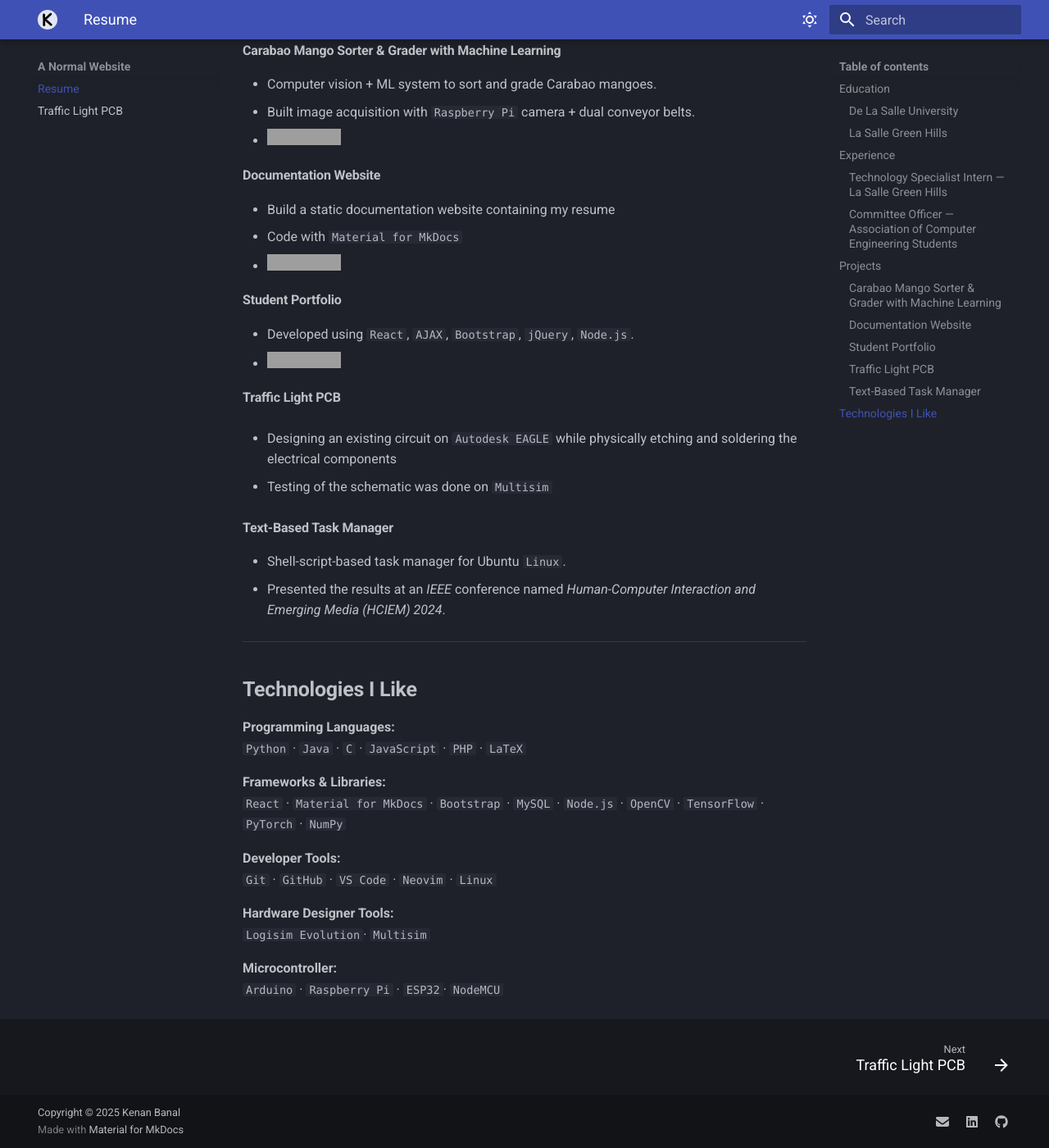
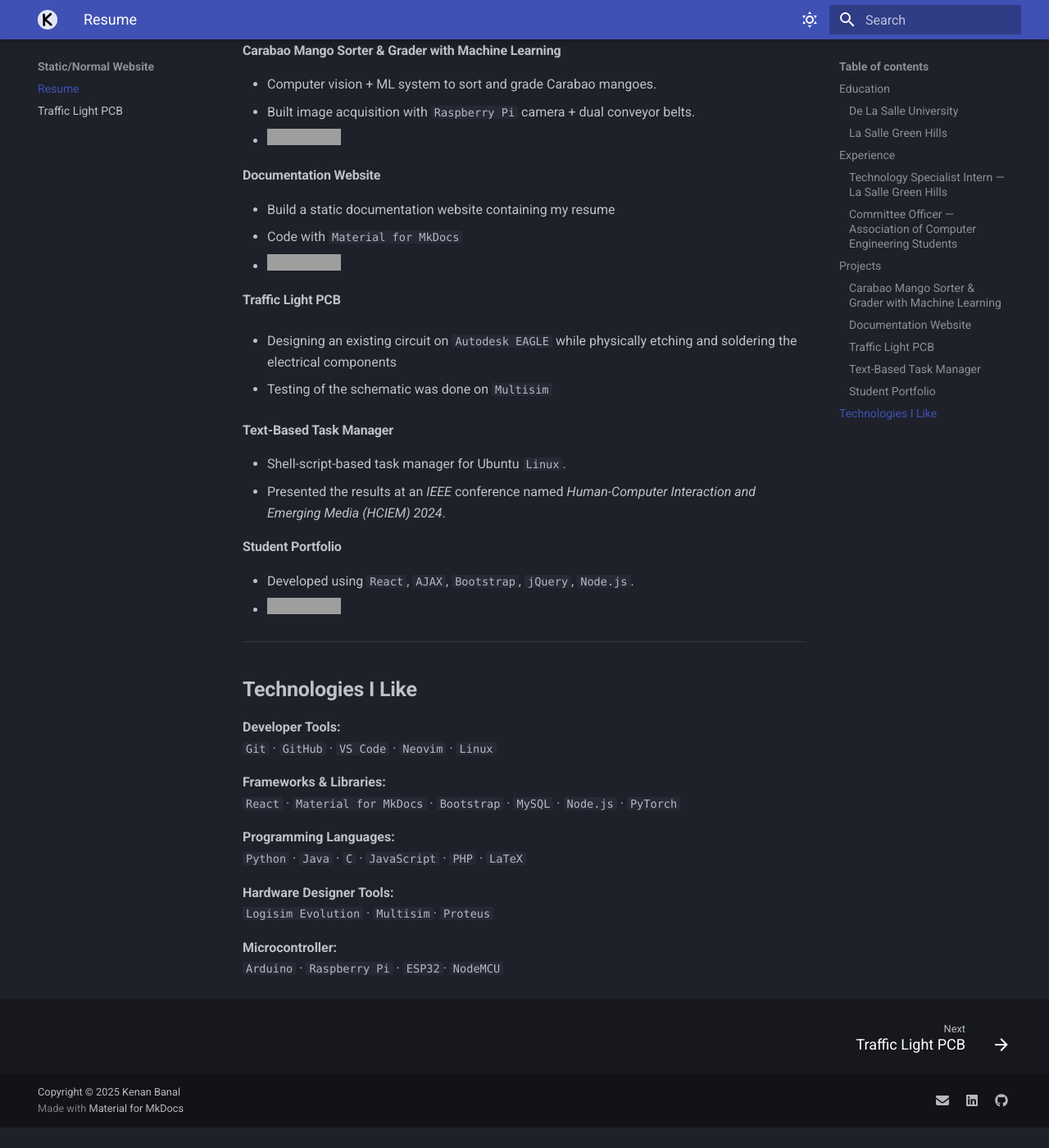
Before and after one commit to kenaniscoding/kenaniscoding.github.io, an MkDocs documentation site: the page built from docs/index.md, in a window 1280 px wide and 1400 px high, scrolled down 1322 px. Shown: the whole window at 82% size. Built offline with MkDocs 1.6.1 and Material for MkDocs 9.7.7, drawn with Linux system fonts in a browser that asks for light colours; some web fonts are replaced; after the commit the page ends 2697 px from its top, so only the background shows below that; grey boxes are pictures that could not be loaded.

Commit message:
rearranged the main page

```diff
--- a/docs/index.md
+++ b/docs/index.md
@@ -47,10 +47,6 @@
 - Code with `Material for MkDocs`
 - [![GitHub](https://img.shields.io/badge/GitHub-181717?style=flat&logo=github&logoColor=white)](https://github.com/kenaniscoding/mkdocs-resume)
 
-#### **Student Portfolio**
-- Developed using `React`, `AJAX`, `Bootstrap`, `jQuery`, `Node.js`.
-- [![GitHub](https://img.shields.io/badge/GitHub-181717?style=flat&logo=github&logoColor=white)](https://github.com/kenaniscoding/LBYCPG3_FinalProject)
-
 #### Traffic Light PCB
 - Designing an existing circuit on `Autodesk EAGLE` while physically etching and soldering the electrical components
 
@@ -60,21 +56,25 @@
 - Shell-script-based task manager for Ubuntu `Linux`.
 - Presented the results at an _IEEE_ conference named _Human-Computer Interaction and Emerging Media (HCIEM) 2024_.
 
+#### **Student Portfolio**
+- Developed using `React`, `AJAX`, `Bootstrap`, `jQuery`, `Node.js`.
+- [![GitHub](https://img.shields.io/badge/GitHub-181717?style=flat&logo=github&logoColor=white)](https://github.com/kenaniscoding/LBYCPG3_FinalProject)
+
 ---
 
 ## **Technologies I Like**
 
+**Developer Tools:**
+`Git` · `GitHub` · `VS Code` · `Neovim` · `Linux`
+
+**Frameworks & Libraries:**
+`React` · `Material for MkDocs` · `Bootstrap` · `MySQL` · `Node.js` · `PyTorch`
+
 **Programming Languages:**
 `Python` · `Java` · `C` · `JavaScript` · `PHP` · `LaTeX`
 
-**Frameworks & Libraries:**
-`React` · `Material for MkDocs` · `Bootstrap` · `MySQL` · `Node.js` · `OpenCV` · `TensorFlow` · `PyTorch` · `NumPy`
-
-**Developer Tools:**
-`Git` · `GitHub` · `VS Code` · `Neovim` · `Linux`
-
 **Hardware Designer Tools:**
-`Logisim Evolution`· `Multisim`
+`Logisim Evolution` · `Multisim`· `Proteus`
 
 **Microcontroller:**
 `Arduino` · `Raspberry Pi` · `ESP32`· `NodeMCU`
--- a/mkdocs.yml
+++ b/mkdocs.yml
@@ -2,7 +2,7 @@
 # mkdocs build
 # mkdocs serve
 # mkdocs -h
-site_name: A Normal Website
+site_name: Static/Normal Website
 theme: # https://www.youtube.com/watch?v=xlABhbnNrfI
   name: material
   font:
```
